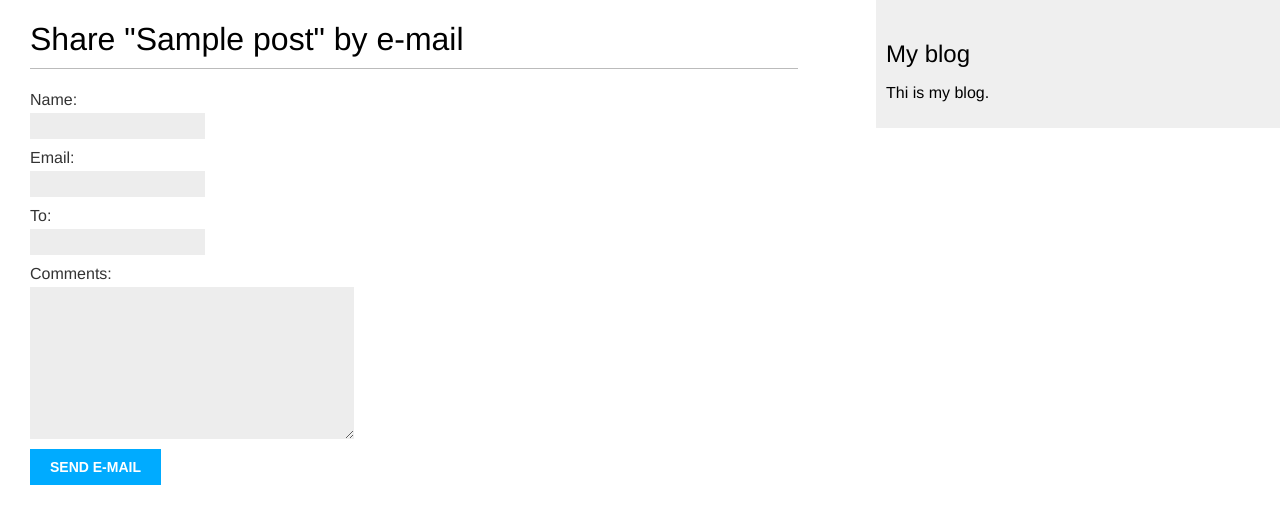
After one commit to onegrit/blog_app_by_example, a Django app: page /blog/1/share/ in a window 1280 px wide. The commit adds this page. Shown: the top 524 px of the page. Run offline with Django 3.2, Linux system fonts and the light colour scheme; tables that the repository leaves empty hold one stand-in row (values such as "Sample post").

Commit message:
Creating Sharing this post with email

```diff
--- /dev/null
+++ b/blog/forms.py
@@ -0,0 +1,8 @@
+from django import forms
+
+
+class EmailPostForm(forms.Form):
+    name = forms.CharField(max_length=25)
+    email = forms.EmailField()
+    to = forms.EmailField()
+    comments = forms.CharField(required=False, widget=forms.Textarea)
--- a/blog/templates/blog/post/detail.html
+++ b/blog/templates/blog/post/detail.html
@@ -7,4 +7,9 @@
         Published {{ post.publish }} by {{ post.author }}
     </p>
     {{ post.body | linebreaks }}
+    <p>
+        <a href="{% url 'blog:post_share' post.id %}">
+            Share this post
+        </a>
+    </p>
 {% endblock %}
--- /dev/null
+++ b/blog/templates/blog/post/share.html
@@ -0,0 +1,19 @@
+{% extends 'blog/base.html' %}
+
+{% block title %} Share a post {% endblock %}
+
+{% block content %}
+    {% if sent %}
+        <h1>E-mail successfully sent</h1>
+        <p>
+            "{{ post.title }}" was successfully sent to {{ fomr.cleaned_data.to }}
+        </p>
+    {% else %}
+        <h1>Share "{{ post.title }}" by e-mail</h1>
+        <form  method="post">
+            {% csrf_token %}
+            {{ form.as_p }}
+            <input type="submit" value="Send e-mail">
+        </form>
+    {% endif %}
+{% endblock %}
--- a/blog/urls.py
+++ b/blog/urls.py
@@ -7,5 +7,6 @@ app_name = 'blog'
 urlpatterns = [
     # path('', views.post_list, name='post_list'),
     path('', views.PostListView.as_view(), name='post_list'),
-    path('<int:year>/<int:month>/<int:day>/<slug:post>/', views.post_detail, name='post_detail')
+    path('<int:year>/<int:month>/<int:day>/<slug:post>/', views.post_detail, name='post_detail'),
+    path('<int:post_id>/share/', views.post_share, name='post_share')
 ]
--- a/blog/views.py
+++ b/blog/views.py
@@ -1,7 +1,9 @@
+from django.core.mail import send_mail
 from django.shortcuts import render, get_object_or_404
 from django.core.paginator import Paginator, EmptyPage, PageNotAnInteger
 from django.views.generic import ListView
 
+from blog.forms import EmailPostForm
 from blog.models import Post
 
 
@@ -18,3 +20,27 @@ def post_detail(request, year, month, day, post):
                              publish__day=day)
 
     return render(request, 'blog/post/detail.html', {'post': post})
+
+
+def post_share(request, post_id):
+    # Retrieve post by id
+    post = get_object_or_404(Post, id=post_id, status='published')
+    sent = False
+    if request.method == 'POST':
+        # Form was submitted
+        form = EmailPostForm(request.POST)
+        if form.is_valid():
+            # Form fields passed validation
+            cd = form.cleaned_data
+            # 发送邮件
+            post_url = request.build_absolute_uri(post.get_absolute_url())
+            subject = f"{cd['name']} recommends you read {post.title}"
+            message = f"Read {post.title} at {post_url} \n\n {cd['name']}\'s comments: {cd['comments']}"
+            send_mail(subject, message, 'admin@myblog.com', [cd['to']])
+            sent = True
+
+            # ... send email
+    else:  # 如果u不是POST请求，如是GET 请求，则构建一个空白的Form
+        form = EmailPostForm()
+
+    return render(request, 'blog/post/share.html', {'post': post, 'form': form, 'sent': sent})
--- a/blog_app_by_example/settings.py
+++ b/blog_app_by_example/settings.py
@@ -113,3 +113,5 @@ USE_TZ = True
 # https://docs.djangoproject.com/en/3.0/howto/static-files/
 
 STATIC_URL = '/static/'
+
+EMAIL_BACKEND = 'django.core.mail.backends.console.EmailBackend'
```
Also changed, not shown: README.md.
